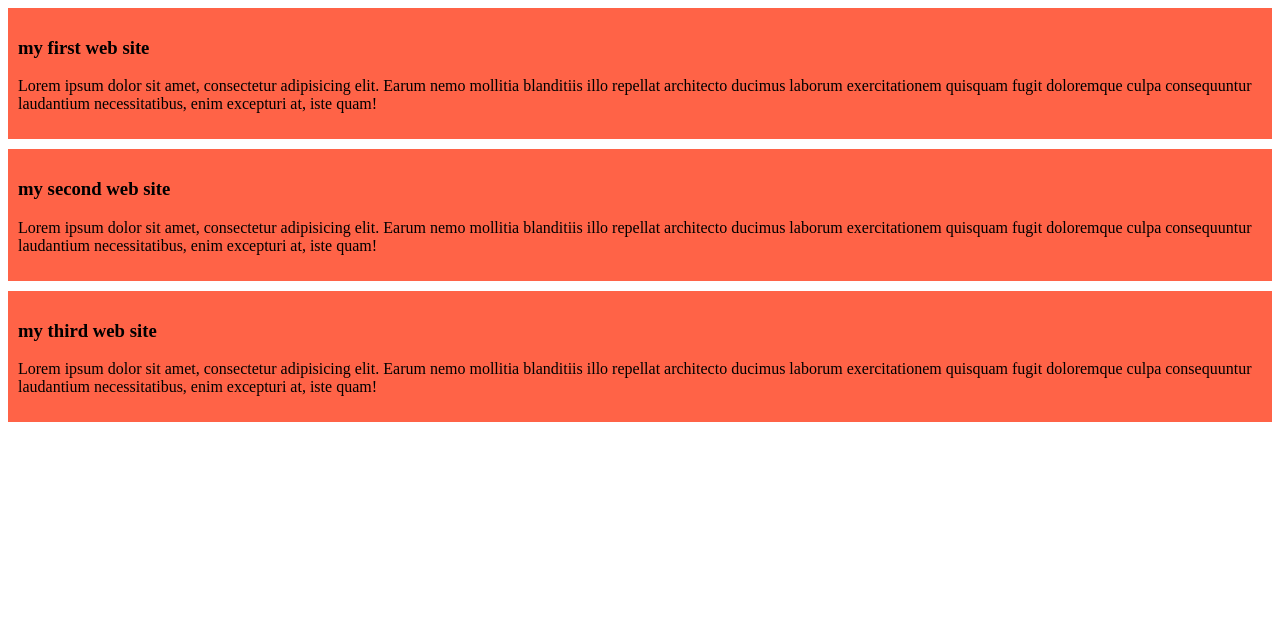
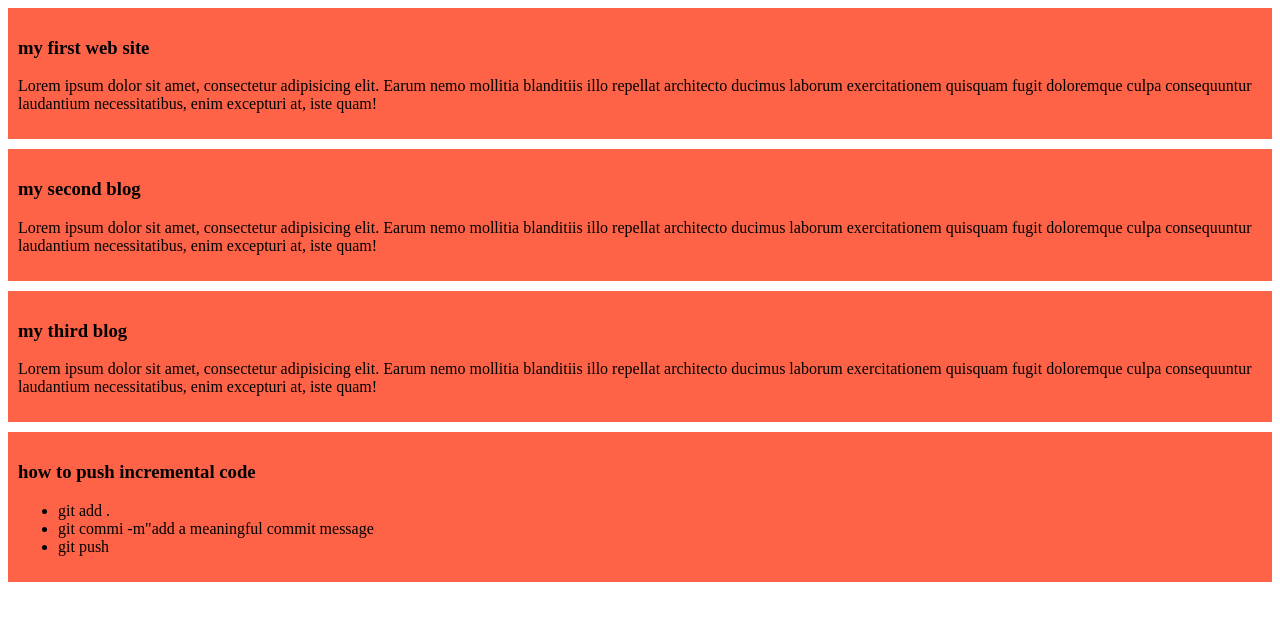
Before and after one commit to mursalin111/my-first-github, a plain HTML site: page index.html in a window 1280 px wide. Drawn offline with Linux system fonts and the light colour scheme.

Commit message:
added a list to push code

```diff
--- a/index.html
+++ b/index.html
@@ -13,13 +13,21 @@
     </div>
 
     <div>
-        <h3>my second web site</h3>
+        <h3>my second blog</h3>
         <p>Lorem ipsum dolor sit amet, consectetur adipisicing elit. Earum nemo mollitia blanditiis illo repellat architecto ducimus laborum exercitationem quisquam fugit doloremque culpa consequuntur laudantium necessitatibus, enim excepturi at, iste quam!</p>
     </div>
 
     <div>
-        <h3>my third web site</h3>
+        <h3>my third blog</h3>
         <p>Lorem ipsum dolor sit amet, consectetur adipisicing elit. Earum nemo mollitia blanditiis illo repellat architecto ducimus laborum exercitationem quisquam fugit doloremque culpa consequuntur laudantium necessitatibus, enim excepturi at, iste quam!</p>
+    </div>
+    <div>
+        <h3>how to push incremental code</h3>
+        <ul>
+            <li>git add .</li>
+            <li>git commi -m"add a meaningful commit message</li>
+            <li>git push</li>
+        </ul>
     </div>
 
 </body>
```
